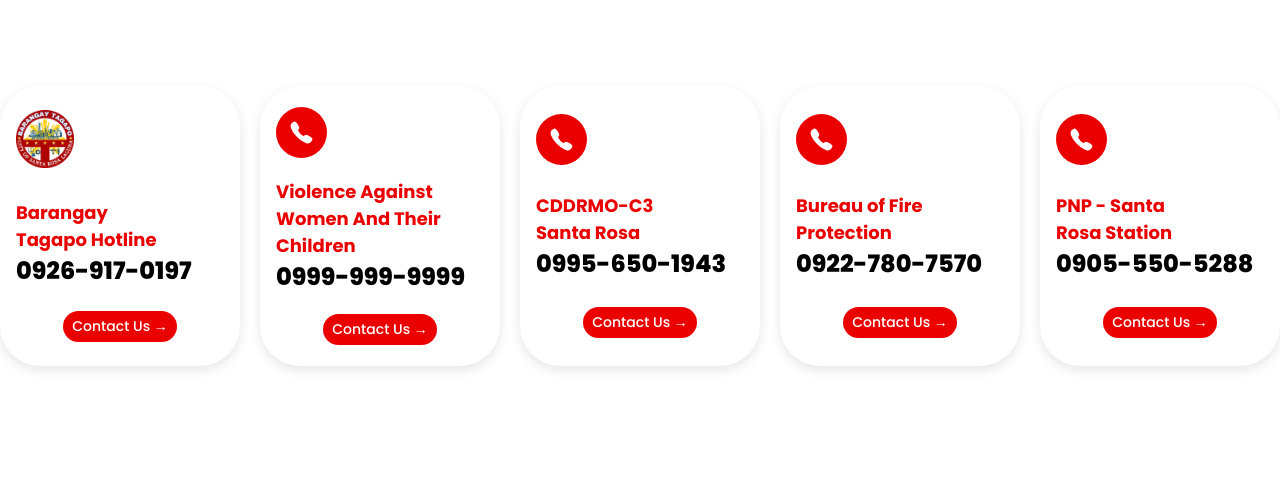
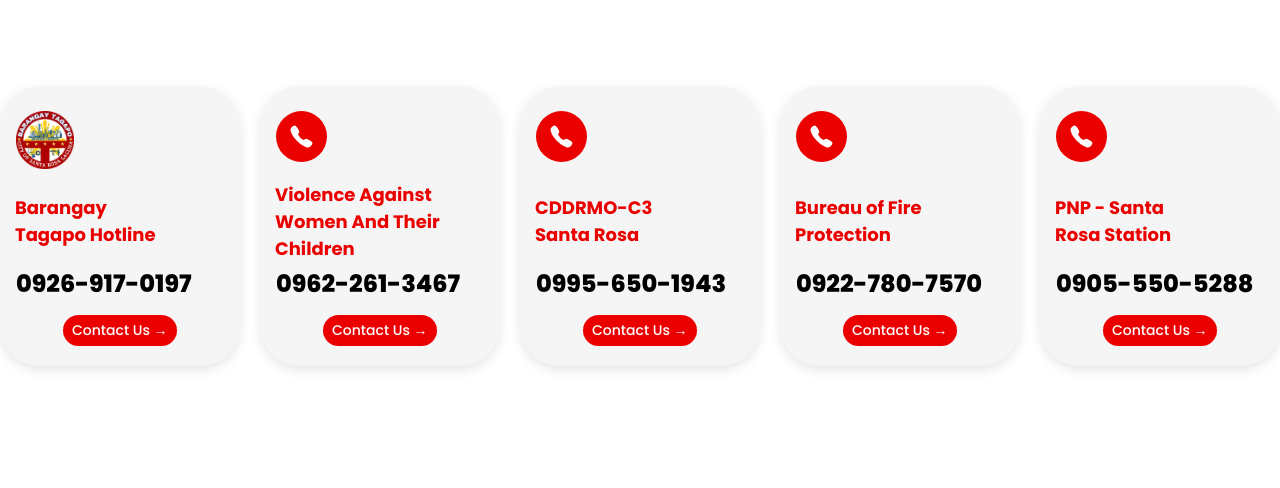
Before and after one commit to FrancisAbainza/tagapo-extension-project-website, a plain HTML site: page pages/security/security.html in a window 1280 px wide. Shown: the part 1164-1652 px from the top of the page. Drawn offline with Linux system fonts and the light colour scheme.

Commit message:
>security Update contacts

```diff
--- a/pages/security/security.html
+++ b/pages/security/security.html
@@ -88,7 +88,6 @@
     </p>
   </section>
 
-  <!-- PUT YOUR CODE HERE -->
   <section class="contact-us" id="contact">
     <!-- Contact Us Information -->
     <div class="container-wrapper">
@@ -114,7 +113,7 @@
           </div>
           <div class="text">
             <h2>Violence Against Women And Their Children</h2>
-            <h1>0999-999-9999</h1>
+            <h1>0962-261-3467</h1>
           </div>
           <a href="https://www.facebook.com/santarosa.CDRRMO2011" class="solid-btn" target="_blank">Contact Us →</a>
         </div>
--- a/pages/security/stylesheets/contact.css
+++ b/pages/security/stylesheets/contact.css
@@ -11,6 +11,9 @@ section.contact-us {
 }
 
 .contact-us .solid-btn {
+  position: absolute;
+  bottom: 20px;
+  left: 63px;
   border: none;
   border-radius: 50vh;
   padding: 5px 9px;
@@ -46,6 +49,12 @@ section.contact-us {
   width: 58px;
 }
 
+.contact-us .container-wrapper .grid .card .logo,
+.contact-us .container-wrapper .grid .card .cp {
+  position: absolute;
+  top: 25px;
+}
+
 .contact-us .container-wrapper .grid {
   display: flex;
   flex-direction: row;
@@ -53,6 +62,7 @@ section.contact-us {
 }
 
 .contact-us .container-wrapper .grid .card {
+  position: relative;
   display: flex;
   flex-direction: column;
   justify-content: space-evenly;
@@ -62,21 +72,29 @@ section.contact-us {
   width: 240px;
   border-radius: 40px;
   padding: 16px;
-    background-color: #fff;
-    box-shadow: 0 4px 12px rgba(0, 0, 0, .1);
-    transition: background-color 0.3s ease;
+  background-color: #f5f5f5;
+  box-shadow: 0 4px 12px rgba(0, 0, 0, 0.1);
+  transition: background-color 0.3s ease, box-shadow 0.3s ease, transform 0.3s ease;
 }
 
 .contact-us .container-wrapper .grid .card h2 {
+  position: absolute;
   font-weight: 700;
   font-size: 18px;
   color: #eb0000;
   margin: 0;
+  top: 135px;
+  left: 125px;
+  width: 100%;
+  transform: translate(-50%, -50%);
+  padding: 0 10px;
 }
 
 .contact-us .container-wrapper .grid .card h1 {
+  position: absolute;
   font-weight: 800;
   color: #000;
+  bottom: 65px;
 }
 
 .contact-us .container-wrapper .grid .card .circ {
@@ -97,6 +115,9 @@ section.contact-us {
 
 .contact-us .container-wrapper .grid .card:hover {
   background-color: #eb0000;
+  box-shadow: rgba(136, 165, 191, 0.68) 6px 2px 16px 0px,
+    rgba(255, 255, 255, 0.8) -6px -2px 16px 0px;
+  transform: scale(1.03);
 }
 
 .contact-us .container-wrapper .grid .card:hover h1 {
```
Lines whose indentation alone changed are shown as unchanged.
